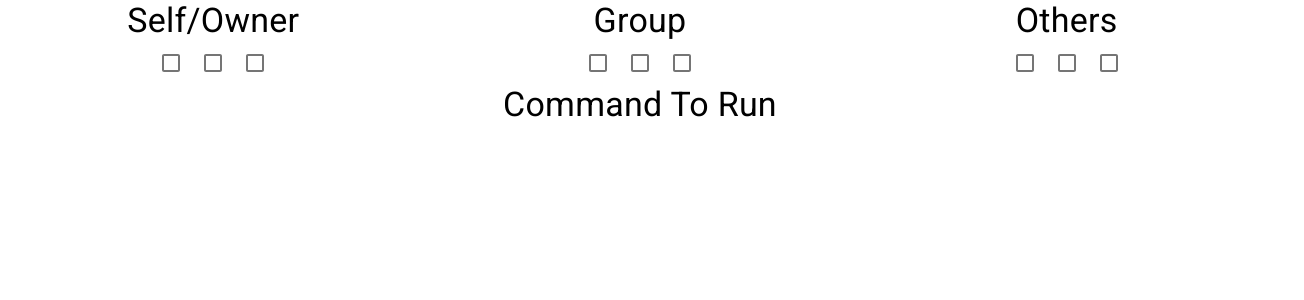
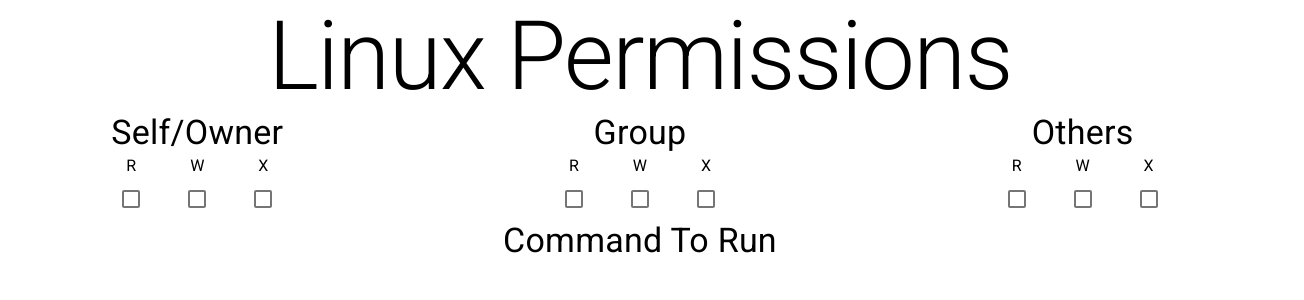
Before and after one commit to vijaygenius123/linux_permissions, a React (Create React App) app: page / in a window 1280 px wide. Shown: the top 300 px of the page, 1304 px wide, since content can reach past the window. Built offline with nearby package versions, Linux system fonts and the light colour scheme.

Commit message:
Added Labels For Permission

```diff
--- a/src/App.js
+++ b/src/App.js
@@ -8,6 +8,13 @@ function App() {
   return (
     <div className="App">
       <Grid container>
+        <Grid item xs={12} md={12} justify="center" >
+          <Typography variant="h1">
+            Linux Permissions
+            </Typography>
+        </Grid>
+      </Grid>
+      <Grid container spacing={6}>
         <Grid item xs={12} md={4} justify="center" >
           <Typography variant="h4">
             Self/Owner
@@ -34,7 +41,7 @@ function App() {
           </Typography>
         </Grid>
       </Grid>
-    </div>
+    </div >
   );
 }
 
--- a/src/components/Permission.js
+++ b/src/components/Permission.js
@@ -1,5 +1,7 @@
 import React, { useState } from 'react'
 import Checkbox from '@material-ui/core/Checkbox';
+import Typography from '@material-ui/core/Typography';
+import Grid from '@material-ui/core/Grid';
 
 function Permission() {
     const [owner, setOwner] = useState(false)
@@ -8,21 +10,32 @@ function Permission() {
 
     return (
         <div>
+            <Grid container spacing={3} justify="center">
+                <Grid item>
+                    <Typography>R</Typography>
                     <Checkbox
                         checked={owner}
                         onChange={() => setOwner(!owner)}
                         inputProps={{ 'aria-label': 'primary checkbox' }}
                     />
+                </Grid>
+                <Grid item>
+                    <Typography>W</Typography>
                     <Checkbox
                         checked={group}
                         onChange={() => setGroup(!group)}
                         inputProps={{ 'aria-label': 'primary checkbox' }}
                     />
+                </Grid>
+                <Grid item>
+                    <Typography>X</Typography>
                     <Checkbox
                         checked={others}
                         onChange={() => setOthers(!others)}
                         inputProps={{ 'aria-label': 'primary checkbox' }}
                     />
+                </Grid>
+            </Grid>
         </div>
     )
 }
```
Lines whose indentation alone changed are shown as unchanged.
